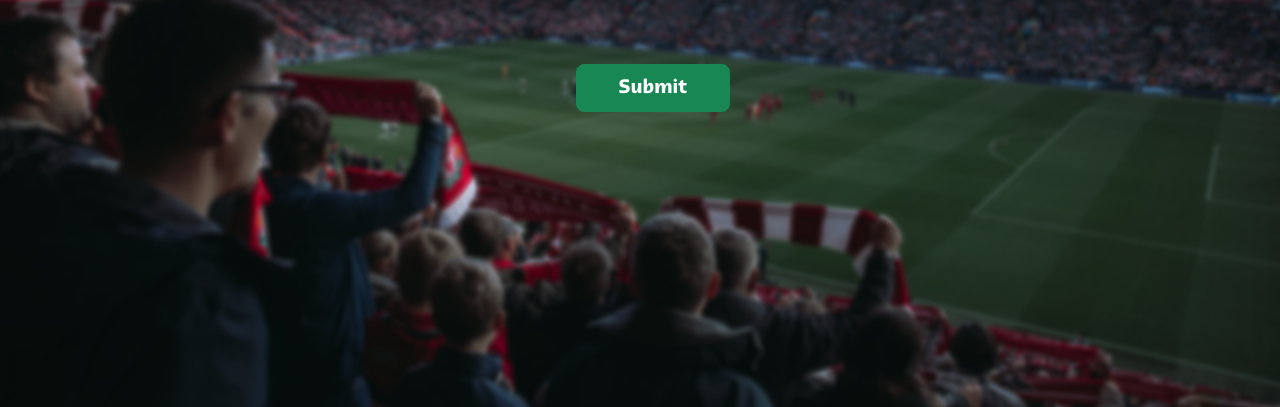
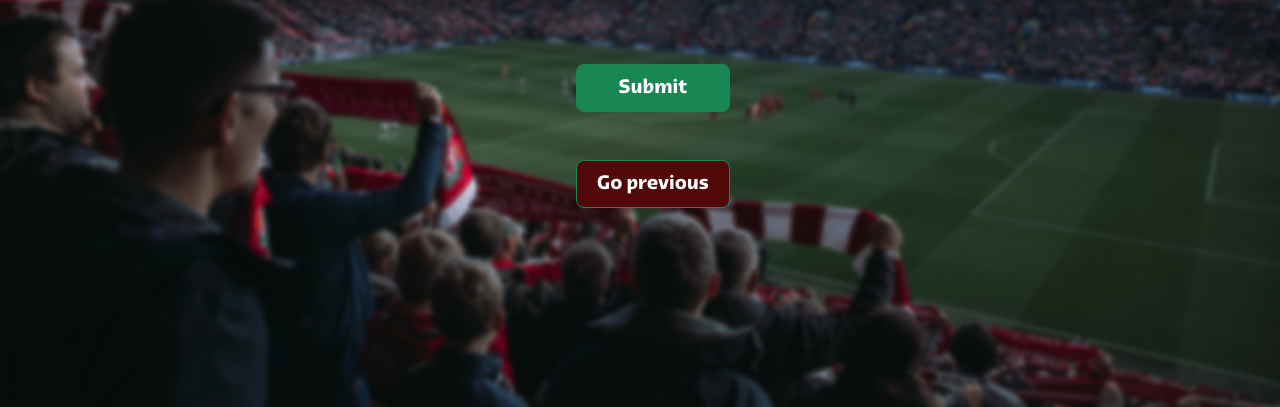
Before and after one commit to TicTacTun/Fantasy_WC_2022, a PHP site: page /team_create1.php in a window 1280 px wide. Shown: the part 359-766 px from the top of the page. Run offline with PHP 8.4, Linux system fonts and the light colour scheme; the visitor is signed in with stand-in values (Sample User, id 1); data that the repository does not hold is empty; some libraries are stand-ins or nearby versions.

Commit message:
go previous button

```diff
--- a/final_table.php
+++ b/final_table.php
@@ -86,6 +86,7 @@
             Go to HOME
         </button>
 
+
     </div>
 
 </body>
--- a/team_create1.php
+++ b/team_create1.php
@@ -83,6 +83,12 @@
              >
             Submit
         </button>
+        <br>
+        <br>
+        <br>
+        <button class="btn btn-success btn-lg" onclick="window.location.href='goalkeeper.php'" type="button" style="width: 12% ; font-weight:bold;font-family:'myFirstFont'; font: weight 80%; margin-left: 45% ;background-color:#500808;">
+            Go previous
+        </button>
 
     </div>
 <script>
```
